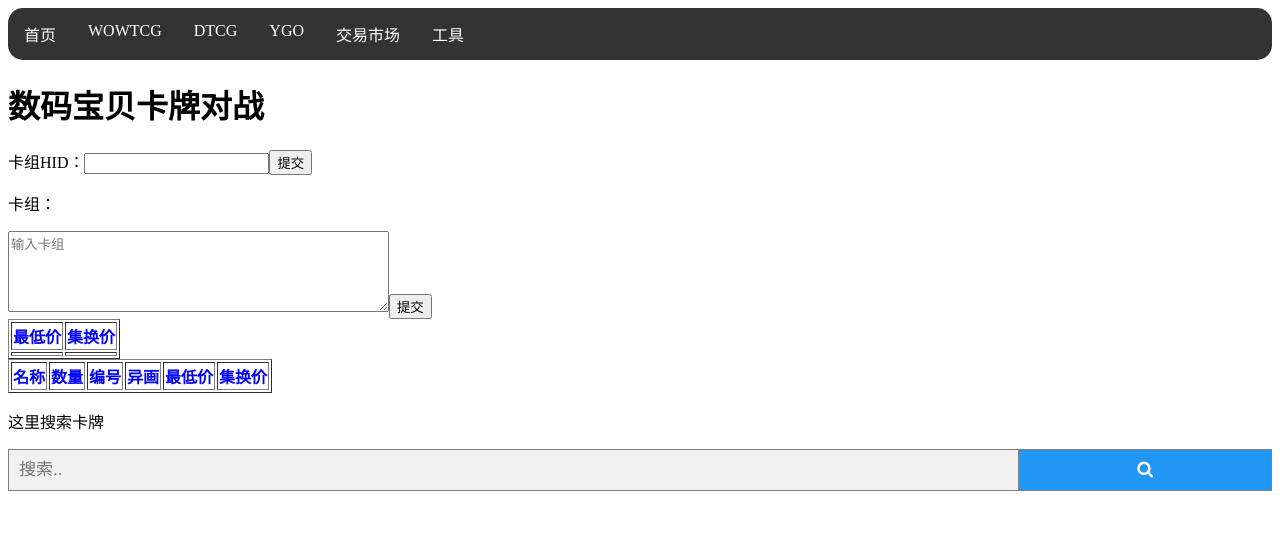
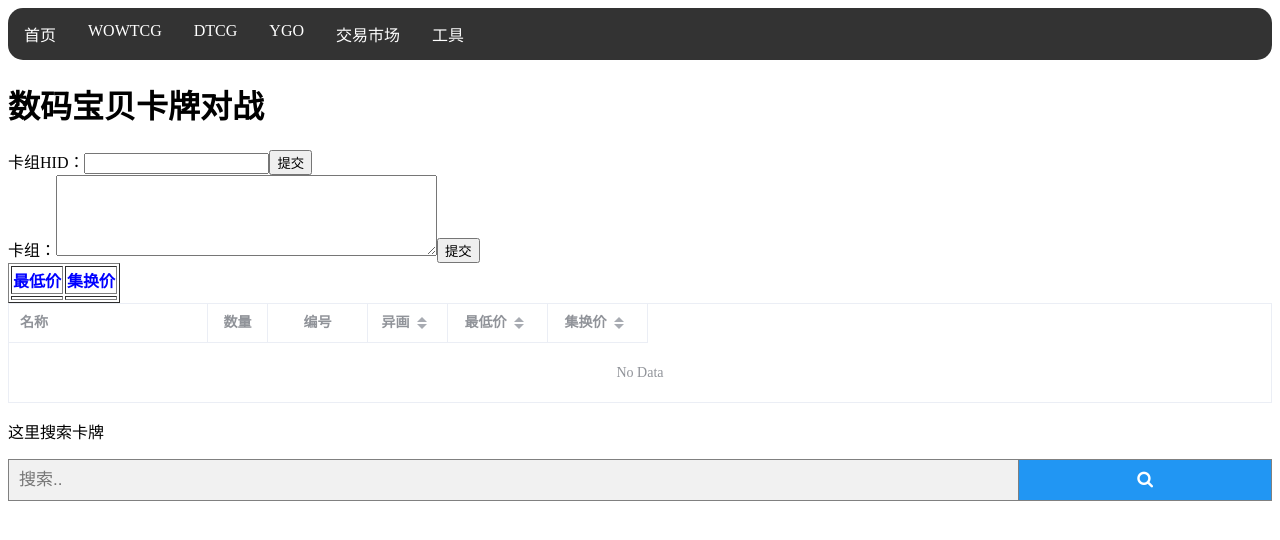
Before and after one commit to DesistDaydream/tcg, a Vue app: page /dtcg/price in a window 1280 px wide. Shown: the top 540 px of the page. Built offline with nearby package versions, Linux system fonts and the light colour scheme.

Commit message:
卡组价格页面使用 element plus table；添加 /deck/price/hid api

```diff
--- a/src/api/v1/models/DeckPriceResp.ts
+++ b/src/api/v1/models/DeckPriceResp.ts
@@ -12,3 +12,11 @@ export interface Data {
   min_price: string
   avg_price: string
 }
+
+export const NewDeckPriceResp = (): DeckPriceResp => {
+  return {
+    min_price: "",
+    avg_price: "",
+    data: [],
+  }
+}
--- a/src/api/v1/services.ts
+++ b/src/api/v1/services.ts
@@ -36,6 +36,12 @@ export const postDeckPrice = async (
   const resp = await requestInstance.post("/deck/price", JSON.stringify(data))
   return resp.data
 }
+export const getDeckPriceWithHID = async (
+  hid: string
+): Promise<DeckPriceResp> => {
+  const resp = await requestInstance.get("/deck/price/hid/" + hid)
+  return resp.data
+}
 
 // 自己实现的与后端接口交互，没有使用 axios.create
 // const baseURL: string = "https://tcg.102205.xyz:8443/api/v1"
--- a/src/components/dtcg/Price.vue
+++ b/src/components/dtcg/Price.vue
@@ -1,63 +1,44 @@
 <script setup lang="ts">
 import { ref } from "vue"
-import type { DeckPriceResp } from "../../api/v1/models/DeckPriceResp"
+import type { DeckPriceResp } from "@/api/v1/models/DeckPriceResp"
+import { NewDeckPriceResp } from "@/api/v1/models/DeckPriceResp"
+import { postDeckPrice, getDeckPriceWithHID } from "@/api/v1/services"
 
 let deck = ref<string>("")
 let hid = ref<string>("")
-let resp = ref<DeckPriceResp>({
-  min_price: "",
-  avg_price: "",
-  data: [],
-})
+let tableDataForDeckPriceResp = ref<DeckPriceResp>(NewDeckPriceResp())
 
-function commit(params: string) {
-  console.log(params)
-  let xhr = new XMLHttpRequest()
-  xhr.open("POST", "https://tcg.102205.xyz:8443/api/v1/deck/price")
-  xhr.send(
-    JSON.stringify({
-      deck: params,
-      envir: "chs",
-    })
-  )
-
-  xhr.onload = function () {
-    resp.value = JSON.parse(xhr.responseText)
-    console.log(resp.value)
-  }
+function commitForOfficialJSON(deck: string) {
+  let req = { deck: deck, envir: "chs" }
+  postDeckPrice(req).then((resp) => {
+    tableDataForDeckPriceResp.value.data = resp.data
+    tableDataForDeckPriceResp.value.min_price = resp.min_price
+    tableDataForDeckPriceResp.value.avg_price = resp.avg_price
+  })
 }
 
-function commitTwo(params: string) {
-  console.log(params)
-  let url = "https://tcg.102205.xyz:8443/api/v1/deck/price/hid/" + params
-  let xhr = new XMLHttpRequest()
-  console.log(url)
-
-  xhr.open("GET", url)
-  xhr.send(null)
-  xhr.onload = function () {
-    resp.value = JSON.parse(xhr.responseText)
-    console.log(resp.value)
-  }
+function commitForHID(hid: string) {
+  let req = hid
+  getDeckPriceWithHID(req).then((resp) => {
+    tableDataForDeckPriceResp.value.data = resp.data
+    tableDataForDeckPriceResp.value.min_price = resp.min_price
+    tableDataForDeckPriceResp.value.avg_price = resp.avg_price
+  })
 }
 </script>
 
 <template>
   <div>
     卡组HID：<input v-model="hid" type="text" />
-    <button @click="commitTwo(hid)">提交</button>
+    <button @click="commitForHID(hid)">提交</button>
   </div>
 
   <div>
-    <p>卡组：</p>
-    <textarea
-      v-model="deck"
-      placeholder="输入卡组"
-      cols="45"
-      rows="5"
-    ></textarea>
-    <button @click="commit(deck)">提交</button>
+    卡组：<textarea v-model="deck" cols="45" rows="5"></textarea>
+    <button @click="commitForOfficialJSON(deck)">提交</button>
+  </div>
 
+  <div>
     <table border="1">
       <thead>
         <tr>
@@ -66,33 +47,40 @@ function commitTwo(params: string) {
         </tr>
       </thead>
       <tr>
-        <th>{{ resp.min_price }}</th>
-        <th>{{ resp.avg_price }}</th>
+        <th>{{ tableDataForDeckPriceResp.min_price }}</th>
+        <th>{{ tableDataForDeckPriceResp.avg_price }}</th>
       </tr>
     </table>
+  </div>
 
-    <table border="1">
-      <thead>
-        <tr>
-          <th>名称</th>
-          <th>数量</th>
-          <th>编号</th>
-          <th>异画</th>
-          <th>最低价</th>
-          <th>集换价</th>
-        </tr>
-      </thead>
-      <tbody>
-        <tr v-for="item in resp.data">
-          <th>{{ item.sc_name }}</th>
-          <th>{{ item.count }}</th>
-          <th>{{ item.serial }}</th>
-          <th>{{ item.alternative_art }}</th>
-          <th>{{ item.min_price }}</th>
-          <th>{{ item.avg_price }}</th>
-        </tr>
-      </tbody>
-    </table>
+  <div>
+    <el-table :data="tableDataForDeckPriceResp.data" border>
+      <el-table-column prop="sc_name" label="名称" width="200" />
+      <el-table-column prop="count" label="数量" width="60" align="center" />
+      <el-table-column prop="serial" label="编号" width="100" align="center" />
+      <el-table-column
+        prop="alternative_art"
+        label="异画"
+        sortable
+        width="80"
+        align="center"
+      />
+      <el-table-column
+        prop="min_price"
+        label="最低价"
+        sortable
+        width="100"
+        align="center"
+      />
+      <el-table-column
+        class="price"
+        prop="avg_price"
+        label="集换价"
+        sortable
+        width="100"
+        align="center"
+      />
+    </el-table>
   </div>
 </template>
 
@@ -100,4 +88,7 @@ function commitTwo(params: string) {
 table {
   color: blue;
 }
+.price {
+  width: 100px;
+}
 </style>
```
